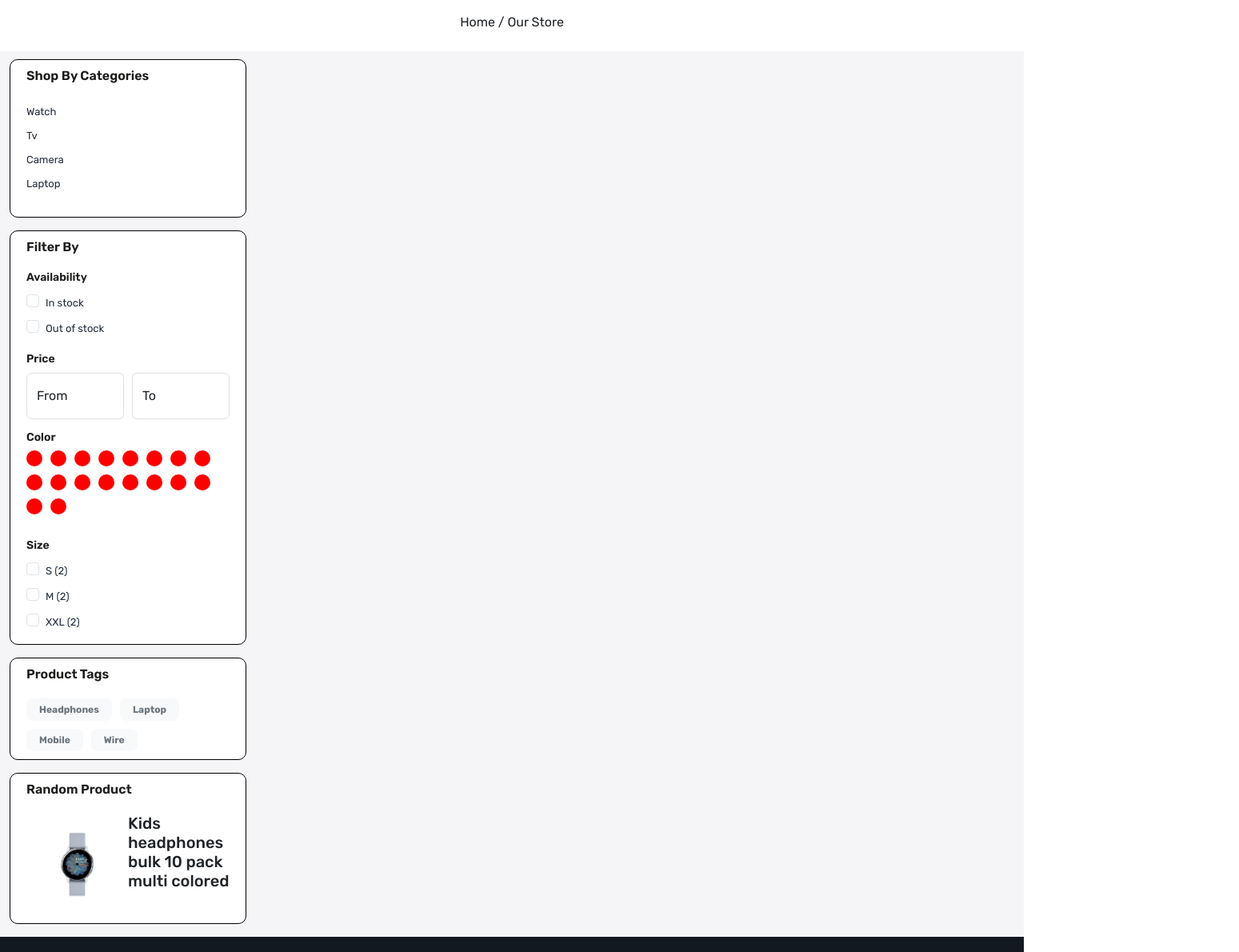
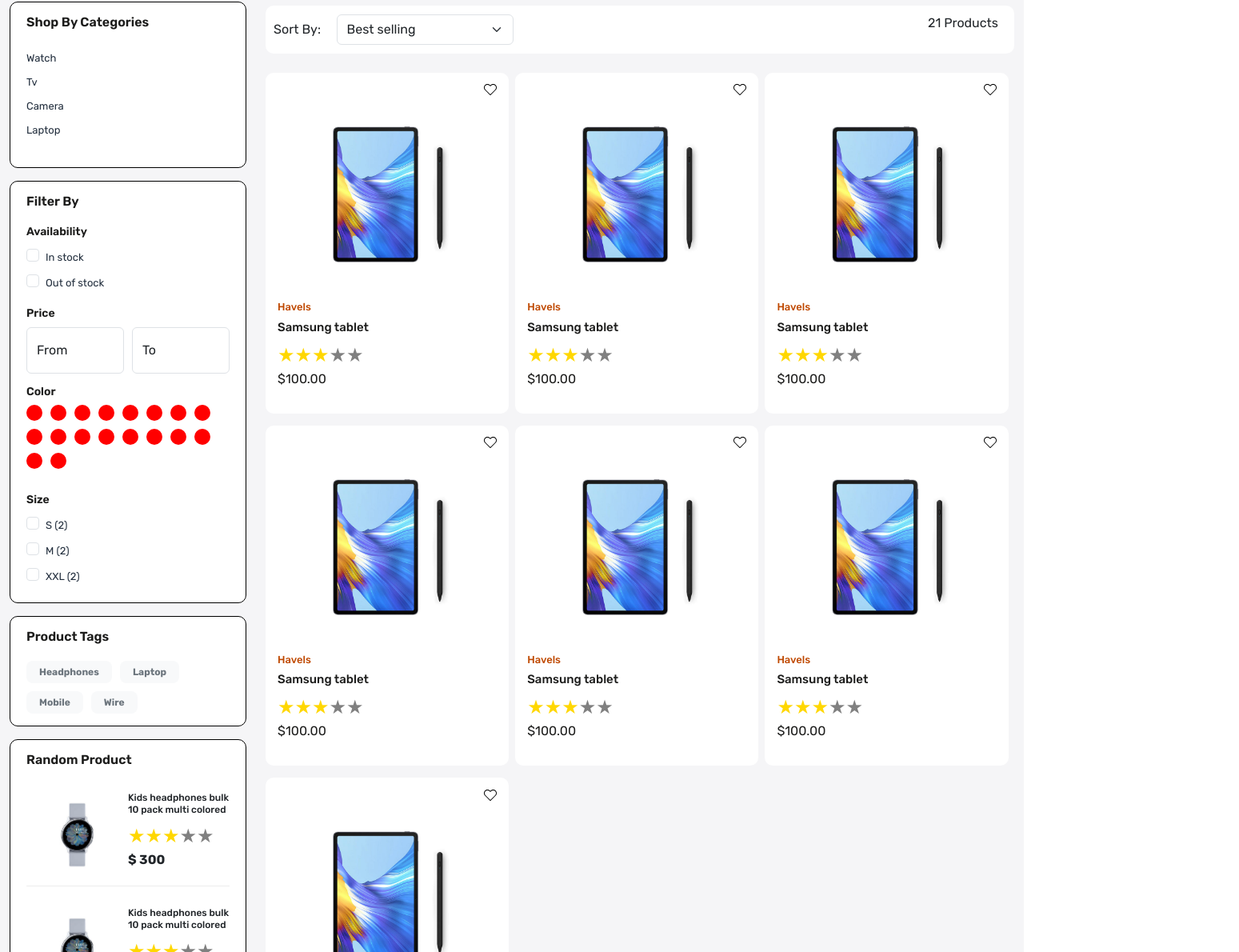
Before and after one commit to artternava/LejlekuXpress, a React (Create React App) app in the folder LejlekuXpress/Front-End/: page /product in a window 1280 px wide. Shown: the part 156-1346 px from the top of the page at 80% size, 1549 px wide, since content can reach past the window. Built offline with nearby package versions, Linux system fonts and the light colour scheme.

Commit message:
Adding the products in Our Store page.

```diff
--- a/LejlekuXpress/Front-End/src/App.css
+++ b/LejlekuXpress/Front-End/src/App.css
@@ -308,10 +308,11 @@
 
 /* Fillimi i OurStore */
 
+
 .filter-card {
   background-color: white;
   border-radius: 10px;
-  padding: 10px 20px;
+  padding: 15px 20px;
   margin-top: 10px;
   border: 1px solid black;
 }
@@ -359,6 +360,24 @@
   display: flex;
   flex-wrap: wrap;
   gap: 10px;
+}
+
+.random-products h5{
+  margin-top: 10px;
+  font-size: 12px;
+  margin-bottom: 8px;
+}
+
+.random-products:first-child{
+  border-bottom: 1px solid var(--color-ededed);
+}
+
+.filter-sort-grid{
+  /* width: 102%; */
+  margin-top: 15px;
+  padding: 10px;
+  background-color: white;
+  border-radius: 10px;
 }
 
 /* .gr-12{
--- a/LejlekuXpress/Front-End/src/components/ProductCard.js
+++ b/LejlekuXpress/Front-End/src/components/ProductCard.js
@@ -11,19 +11,19 @@
             </Link>
         </div>
         <div className='product-image'>
-            <img src='images/watch.jpg' className='img-fluid' alt='product img'></img>
-            <img src='images/hoverimage.jpg'className='img-fluid'  alt='product img'></img>
+            <img src='images/tab.jpg' className='img-fluid' alt='product img'></img>
+            <img src='images/tab1.jpg'className='img-fluid'  alt='product img'></img>
         </div>
         <div className='product-details'>
             <h6 className='brand'>Havels</h6>
             <h5 className='product-title'>
-                Kids headphones bulk 10 pack multi color
+                Samsung tablet
             </h5>
             <ReactStars count={5} size={24} value="3" edit={false} activeColor="#ffd700"/>
             <p className='price'>$100.00</p>
         </div>
         <div className='action-bar position-absolute'>
-            <div className='d-flex flex-column gap-15'>
+            <div className='d-flex flex-column gap-10'>
                 <Link>
                     <img src='images/view.svg' alt='view'></img>
                 </Link>
--- a/LejlekuXpress/Front-End/src/pages/OurStore.js
+++ b/LejlekuXpress/Front-End/src/pages/OurStore.js
@@ -1,12 +1,14 @@
 import React from 'react'
 import BreadCrumb from '../components/BreadCrumb'
 import Meta from '../components/Meta'
+import ReactStars from "react-rating-stars-component";
+import ProductCard from "../components/ProductCard"
 
 const OurStore = () => {
   return (
     <>
-    <Meta title="Our Store"></Meta>
-    <BreadCrumb title = "Our Store"></BreadCrumb>
+    {/* <Meta title="Our Store"></Meta>
+    <BreadCrumb title = "Our Store"></BreadCrumb> */}
     <div className='store-wrapper home-wrapper-2 py5'>
       <div className='container-xxl'>
         <div className='row'>
@@ -129,19 +131,64 @@
               <div className='filter-card mb-3'>
                 <h3 className='filter-title'>Random Product</h3>
                 <div>
-                  <div className='random.products d-flex'>
+                  <div className='random-products mb-3 d-flex'>
                     <div className='w-50'>
                         <img src='images/watch.jpg' className='img-fluid' alt='watch'></img>
                     </div>
                     <div className='w-50'>
                     <h5> Kids headphones bulk 10 pack multi colored</h5>
-                    <p></p>
+                    <ReactStars count={5} size={24} value="3" edit={false} activeColor="#ffd700"/>
+                    <b>$ 300</b>
+                    </div>
+                  </div>
+                  <div className='random-products d-flex'>
+                    <div className='w-50'>
+                        <img src='images/watch.jpg' className='img-fluid' alt='watch'></img>
+                    </div>
+                    <div className='w-50'>
+                    <h5> Kids headphones bulk 10 pack multi colored</h5>
+                    <ReactStars count={5} size={24} value="3" edit={false} activeColor="#ffd700"/>
+                    <b>$ 300</b>
                     </div>
                   </div>
                 </div>
               </div>
           </div>
-          <div className='col-9'></div>
+          <div className='col-9'>
+            <div className='filter-sort-grid mb-4'>
+            <div className='d-flex justify-content-between align-items-center'>
+            <div className='d-flex align-items-center gap-10'>
+                <p className='mb-0 d-block' style={{width:"100px"}}>Sort By:</p>
+                <select name='' className='form-control form-select' id=''>
+                  <option value="manual">Featured</option>
+                  <option value="best-selling" selected="selected">Best selling</option>
+                  <option value="title-ascending">Alphabetically, A-Z</option>
+                  <option value="title-descending">Alphabetically, Z-A</option>
+                  <option value="price-ascending">Price, low to high</option>
+                  <option value="price-descending">Price, high to low</option>
+                  <option value="created-ascending">Date, old to new</option>
+                  <option value="created-descending">Date, new to old</option>
+                </select>
+              </div>
+              <div className='d-flex align-items-center gap-10'>
+                <p className='totalproducts'>21 Products</p>
+                <div className='d-flex gap-10 align-items-center'></div>
+
+              </div>
+            </div>
+            </div>
+            <div className='products-list pb-5'>
+              <div className='d-flex gap-2 flex-wrap ' style={{width: '130%', margin: '0 auto'}}>
+              <ProductCard/>
+              <ProductCard/>
+              <ProductCard/>
+              <ProductCard/>
+              <ProductCard/>
+              <ProductCard/>
+              <ProductCard/>
+              </div>
+            </div>
+          </div>
         </div>
       </div>
     </div>
```
